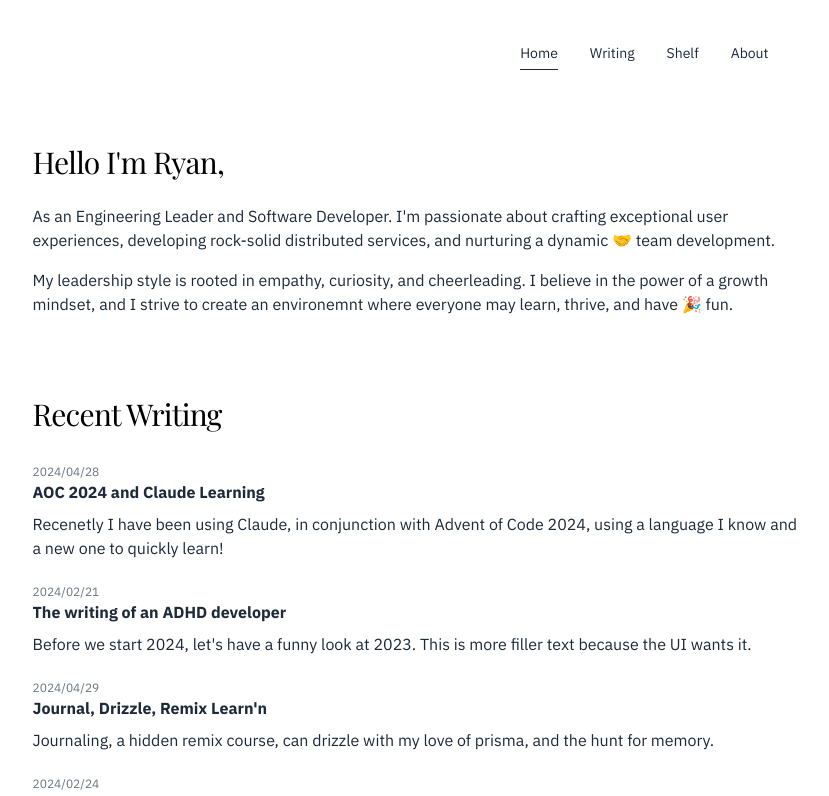
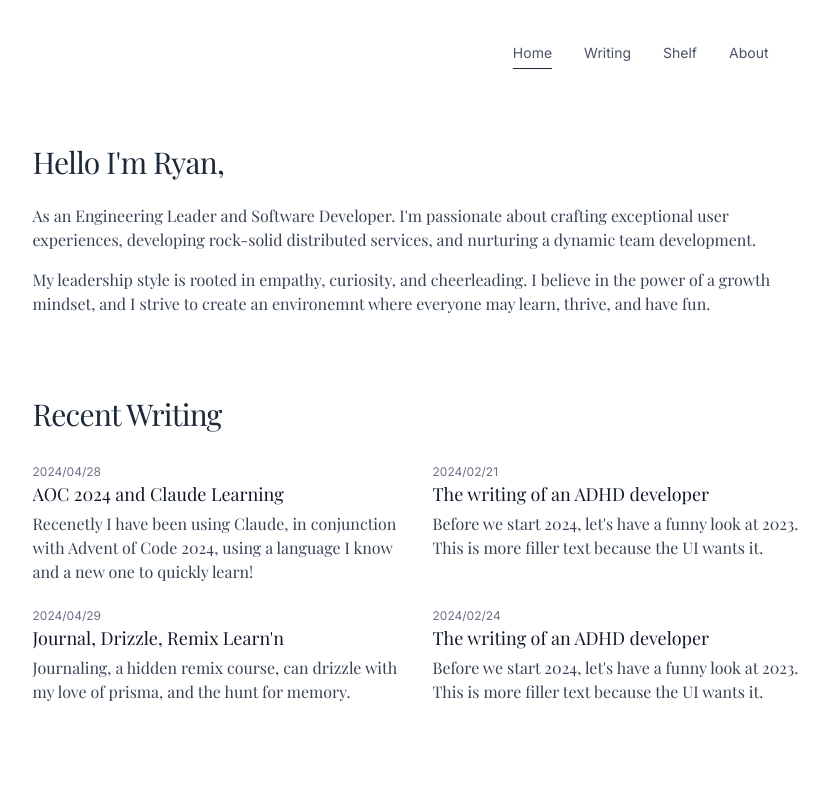
Before and after one commit to ryanyogan/2025-ryanyogan.com, a Next.js app: page / in a window 1280 px wide. Shown: the top 796 px of the page, without its empty margins (216-1045 px from the left). Built offline with nearby package versions, Linux system fonts and the light colour scheme; no server answers.

Commit message:
little better

```diff
--- a/src/app/layout.tsx
+++ b/src/app/layout.tsx
@@ -1,6 +1,6 @@
 import { Analytics } from "@vercel/analytics/react";
 import { SpeedInsights } from "@vercel/speed-insights/next";
-import { IBM_Plex_Sans, Playfair_Display } from "next/font/google";
+import { Inter, Playfair_Display } from "next/font/google";
 
 import { NameTitle } from "@/components/name-title";
 import "@/styles/globals.css";
@@ -17,10 +17,10 @@ const playfair_display = Playfair_Display({
   variable: "--font-playfair",
 });
 
-const ibm = IBM_Plex_Sans({
-  weight: ["400", "700"],
+const inter = Inter({
+  weight: ["200", "300", "400", "500", "600", "700", "800", "900"],
   subsets: ["latin"],
-  variable: "--font-ibm",
+  variable: "--font-inter",
 });
 
 export default function RootLayout({
@@ -29,7 +29,10 @@ export default function RootLayout({
   children: React.ReactNode;
 }) {
   return (
-    <html lang="en" className={`${playfair_display.variable} ${ibm.variable}`}>
+    <html
+      lang="en"
+      className={`${playfair_display.variable} ${inter.variable}`}
+    >
       <body className="font-sans antialiased bg-white text-gray-900">
         <div className="max-w-3xl lg:max-w-4xl xl:max-w-4xl mx-auto px-4 sm:px-6 lg:px-8">
           <main className="sm:mt-6 mt-4 mb-24">
--- a/src/app/page.tsx
+++ b/src/app/page.tsx
@@ -1,28 +1,29 @@
 import { RecentRepositories } from "@/components/recent-repositories";
 import { RecentWriting } from "@/components/recent-writing";
 import { getRecentRepos } from "@/lib/github";
+import { unstable_cacheLife as cacheLife } from "next/cache";
 
 export default async function Home() {
-  // "use cache";
-  // cacheLife("hours");
+  "use cache";
+  cacheLife("hours");
 
-  const { repos: recentRepos, totalCount } = await getRecentRepos(4);
+  const { repos: recentRepos } = await getRecentRepos(4);
 
   return (
     <div className="sm:space-y-20 space-y-10">
       <section className="space-y-4">
-        <h2 className="sm:text-3xl text-2xl font-serif font-normal tracking-tight text-black pb-2">
+        <h2 className="sm:text-3xl text-2xl font-serif font-normal tracking-tight text-gray-800 pb-2">
           Hello I&apos;m Ryan,
         </h2>
-        <p className="text-base text-gray-800">
+        <p className="text-base font-serif text-gray-700">
           As an Engineering Leader and Software Developer. I&apos;m passionate
           about crafting exceptional user experiences, developing rock-solid
-          distributed services, and nurturing a dynamic 🤝 team development.
+          distributed services, and nurturing a dynamic team development.
         </p>
-        <p className="text-base text-gray-800">
+        <p className="text-base font-serif text-gray-700">
           My leadership style is rooted in empathy, curiosity, and cheerleading.
           I believe in the power of a growth mindset, and I strive to create an
-          environemnt where everyone may learn, thrive, and have 🎉 fun.
+          environemnt where everyone may learn, thrive, and have fun.
         </p>
       </section>
 
@@ -31,7 +32,7 @@ export default async function Home() {
       </section>
 
       <section className="space-y-8">
-        <RecentRepositories repos={recentRepos} totalCount={totalCount} />
+        <RecentRepositories repos={recentRepos} />
       </section>
     </div>
   );
--- a/src/components/navigation.tsx
+++ b/src/components/navigation.tsx
@@ -22,7 +22,7 @@ export function Navigation() {
             <li key={href}>
               <Link
                 href={href}
-                className="relative py-2 sm:text-sm text-xs text-gray-800 hover:text-gray-900 transition-colors font-sans"
+                className="relative py-2 sm:text-sm text-xs text-gray-600 hover:text-gray-900 transition-colors font-sans"
                 prefetch
               >
                 {pathname === href && (
--- a/src/components/recent-repositories.tsx
+++ b/src/components/recent-repositories.tsx
@@ -1,19 +1,15 @@
-import { Repo } from "@/lib/github";
+import type { Repo } from "@/lib/github";
 import { ArrowUpRight, GitFork, Star } from "lucide-react";
 import Link from "next/link";
 
 interface RecentRepositoriesProps {
   repos: Repo[];
-  totalCount: number;
 }
 
-export function RecentRepositories({
-  repos,
-  totalCount,
-}: RecentRepositoriesProps) {
+export function RecentRepositories({ repos }: RecentRepositoriesProps) {
   return (
     <div className="space-y-4">
-      <h2 className="sm:text-3xl text-2xl font-serif font-normal tracking-tight text-black pb-2 relative inline-block">
+      <h2 className="sm:text-3xl text-2xl font-serif font-normal tracking-tight text-gray-800 pb-2 relative inline-block">
         <span className="relative z-10">Recent Repos</span>
       </h2>
       <div className="grid gap-x-8 md:grid-cols-2 gap-y-6">
@@ -23,27 +19,27 @@ export function RecentRepositories({
             href={repo.url}
             target="_blank"
             rel="noopener noreferrer"
-            className="block rounded-lg transition-colors group"
+            className="block transition-colors group"
           >
             <div className="flex justify-between items-center">
-              <h3 className="text-base lowercase font-sans font-semibold text-black group-hover:text-blue-600 transition-colors line-clamp-1">
+              <h3 className="text-base lowercase font-serif text-gray-800 group-hover:text-blue-600 transition-colors line-clamp-1">
                 {repo.name}
               </h3>
               <ArrowUpRight className="w-4 h-4 text-gray-400 group-hover:text-blue-600 flex-shrink-0" />
             </div>
             {repo.description ? (
-              <p className="mt-2 sm:text-base text-sm text-gray-700 font-sans line-clamp-2 tracking-tighter">
+              <p className="mt-2 sm:text-base text-sm text-gray-500 font-serif line-clamp-2 tracking-tight">
                 {repo.description}
               </p>
             ) : (
-              <p className="mt-2 sm:text-base text-sm text-gray-600 font-sans line-clamp-2">
+              <p className="mt-2 sm:text-base text-sm text-gray-600 font-serif line-clamp-2">
                 No description provided
               </p>
             )}
             <div className="mt-3 flex items-center space-x-4 text-xs text-gray-500 font-sans">
               {repo.language && (
                 <span className="flex items-center">
-                  <span className="w-2 h-2 rounded-full bg-gray-400 mr-1"></span>
+                  <span className="w-2 h-2 rounded-full bg-gray-400 mr-1" />
                   {repo.language}
                 </span>
               )}
--- a/src/components/recent-writing.tsx
+++ b/src/components/recent-writing.tsx
@@ -38,10 +38,10 @@ const posts = [
 export function RecentWriting() {
   return (
     <div className="space-y-6">
-      <h2 className="sm:text-3xl text-2xl font-serif font-normal tracking-tight text-black pb-2 relative inline-block">
+      <h2 className="sm:text-3xl text-2xl font-serif font-normal tracking-tight text-gray-800 pb-2 relative inline-block">
         <span className="relative z-10">Recent Writing</span>
       </h2>
-      <div className="grid md:grid-cols-1 md:col-span-full gap-x-8">
+      <div className="grid md:grid-cols-2 md:col-span-full gap-x-8">
         {posts.map((post) => (
           <WritingPostCard key={post.date} post={post} />
         ))}
--- a/src/components/writing-post-card.tsx
+++ b/src/components/writing-post-card.tsx
@@ -11,13 +11,13 @@ interface WritingPostCardProps {
 
 export function WritingPostCard({ post }: WritingPostCardProps) {
   return (
-    <article className="group pb-6">
+    <article className="group pb-6 max-w-3xl">
       <Link href={`/writing/${post.slug}`} className="flex flex-col">
         <time className="text-xs text-gray-500">{post.date}</time>
-        <h2 className="text-base pb-2 font-sans font-semibold text-gray-800 group-hover:text-blue-600 transition-colors line-clamp-2">
+        <h2 className="text-lg font-serif font-medium group-hover:text-blue-600 transition-colors line-clamp-2 pb-1">
           {post.title}
         </h2>
-        <p className="text-base text-gray-800">{post.excerpt}</p>
+        <p className="text-base font-serif text-gray-700">{post.excerpt}</p>
       </Link>
     </article>
   );
--- a/src/styles/globals.css
+++ b/src/styles/globals.css
@@ -1,7 +1,7 @@
 @import "tailwindcss";
 
 @theme {
-  --font-sans: var(--font-ibm);
+  --font-sans: var(--font-inter);
   --font-serif: var(--font-playfair);
 }
 
```
